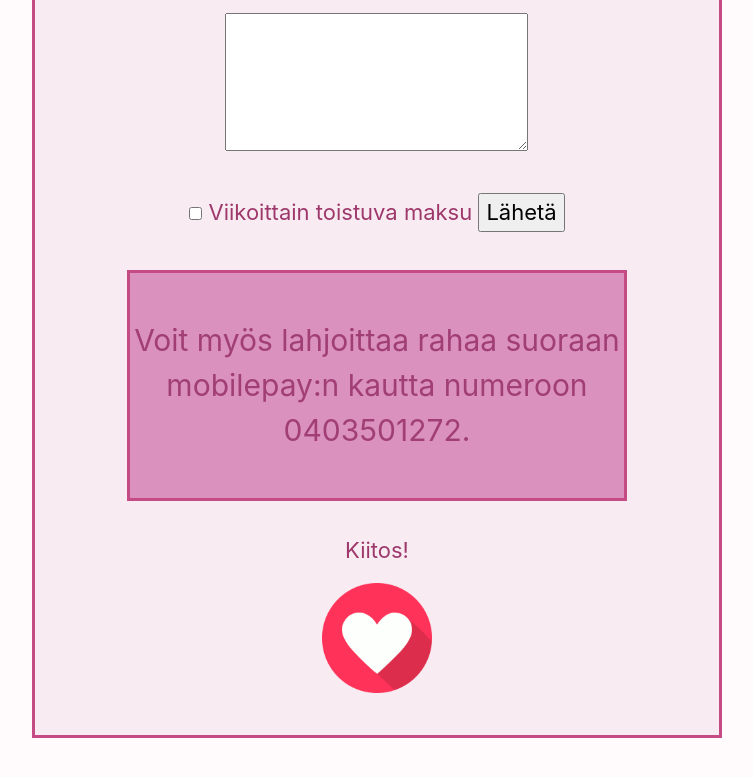
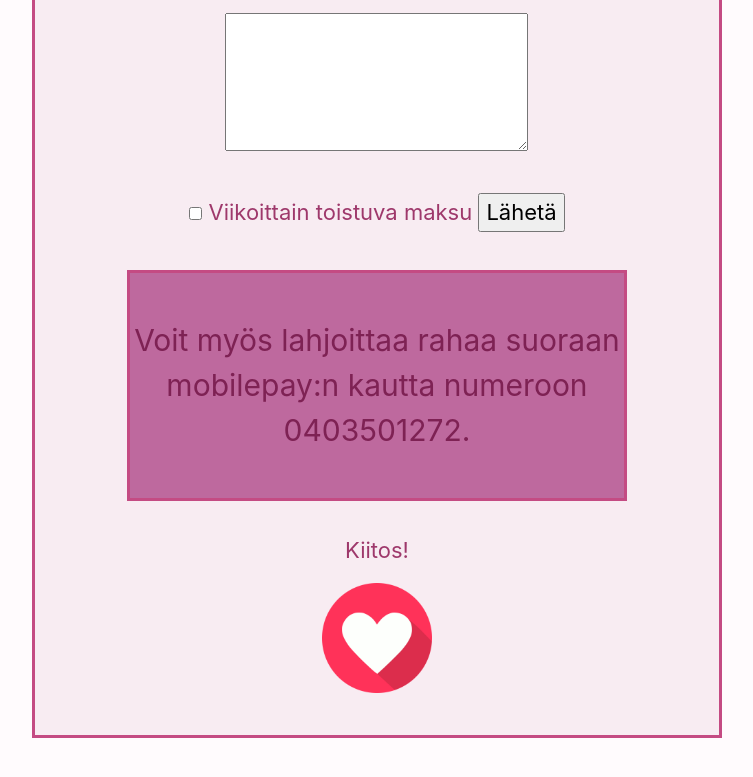
Before and after one commit to jassubassu/5B-Web-Page, a plain HTML site: page index.html in a window 1280 px wide. In both pictures the pointer is over the element 639 px from the left and 1956 px from the top of the page. Shown: the part 1571-2348 px from the top of the page, without its empty margins (263-1016 px from the left). Drawn offline with nearby package versions, Linux system fonts and the light colour scheme.

Commit message:
tummennus

```diff
--- a/index.css
+++ b/index.css
@@ -112,9 +112,10 @@
 }
 
 .lahjoitus:hover    {
-    color: rgb(161, 63, 117);
-    background-color: rgb(218, 145, 190);
+    color: rgb(126, 34, 84);
+    background-color: rgb(190, 105, 158);
     transition-duration: 1s;
+    border: 3px solid rgb(75, 8, 39)
 }
 
 .otsikko2   {
```
